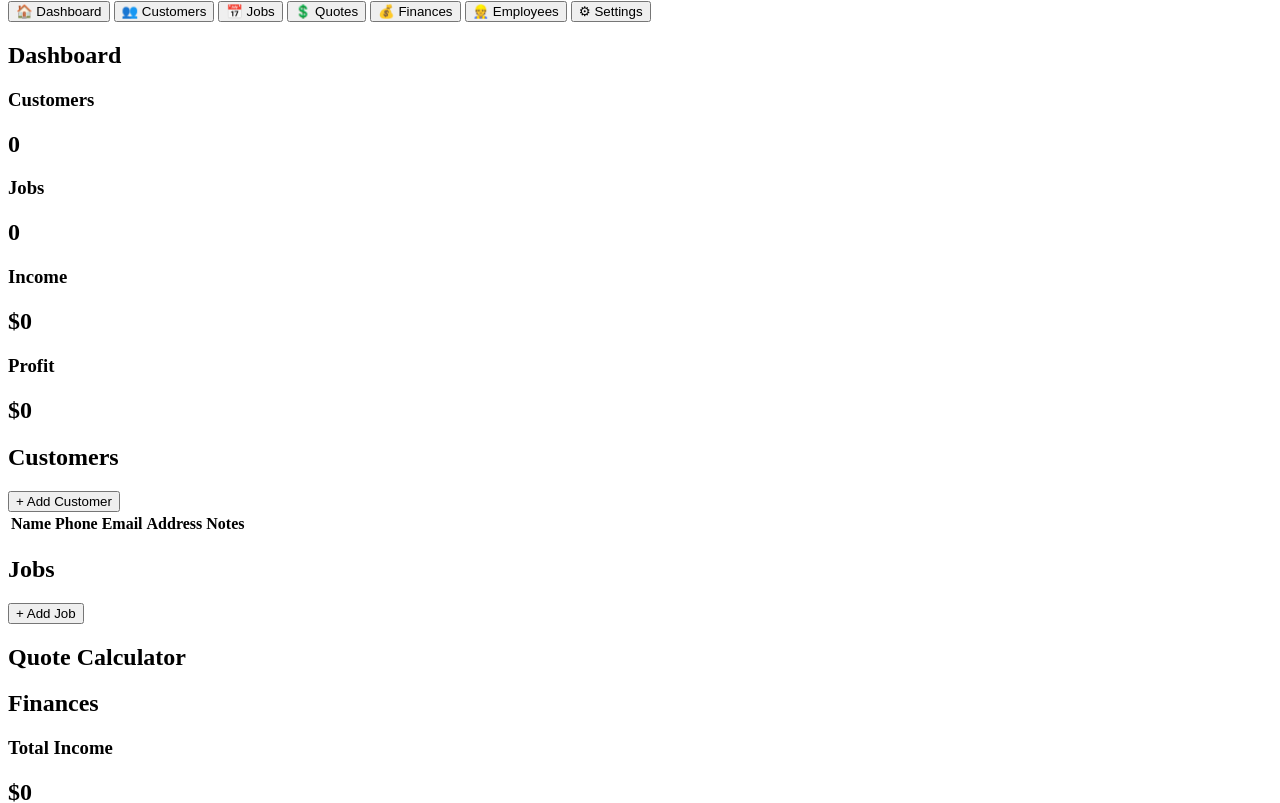
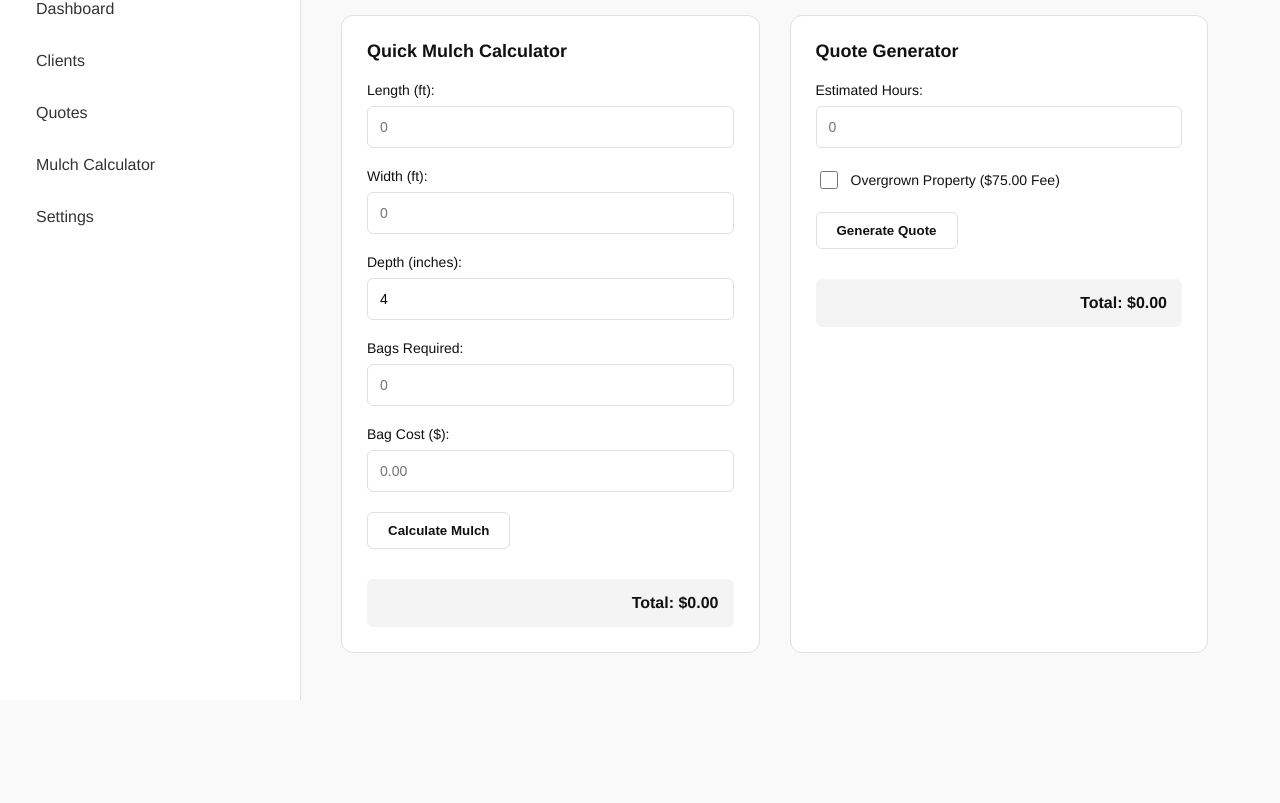
Before and after one commit to itianvj-ux/Joinkoveld, a plain HTML site: page index.html in a window 1280 px wide. Shown: the part 100-903 px from the top of the page. After the commit the page ends 800 px from the top, so only its background shows below. Drawn offline with Linux system fonts and the light colour scheme.

Commit message:
Update index.html

````diff
--- a/index.html
+++ b/index.html
@@ -3,220 +3,271 @@
 <head>
   <meta charset="UTF-8">
   <meta name="viewport" content="width=device-width, initial-scale=1.0">
-    <title>Aqua CRM</title>
+  <title>Koveld Services CRM</title>
+  <style>
+    :root {
+      --bg-color: #f9f9f9;
+      --card-bg: #ffffff;
+      --text-color: #333333;
+      --primary-color: #ff6500;
+      --secondary-color: #111111;
+      --accent-color: #e65c00;
+      --border-color: #e0e0e0;
+      --font-family: 'Helvetica Neue', Helvetica, Arial, sans-serif;
+    }
 
-    <link rel="stylesheet" href="style.css">
+    body {
+      font-family: var(--font-family);
+      background-color: var(--bg-color);
+      color: var(--text-color);
+      margin: 0;
+      display: flex;
+      min-height: 100vh;
+    }
 
-    <link href="https://fonts.googleapis.com/css2?family=Inter:wght@400;500;600;700&display=swap" rel="stylesheet">
+    sidebar {
+      width: 260px;
+      background-color: #ffffff;
+      border-right: 1px solid var(--border-color);
+      padding: 30px 20px;
+      display: flex;
+      flex-direction: column;
+    }
+
+    sidebar h2 {
+      color: var(--secondary-color);
+      margin-top: 0;
+      margin-bottom: 30px;
+      font-size: 24px;
+      letter-spacing: -0.5px;
+    }
+
+    sidebar nav {
+      display: flex;
+      flex-direction: column;
+      gap: 10px;
+    }
+
+    sidebar nav a {
+      color: var(--text-color);
+      text-decoration: none;
+      padding: 12px 16px;
+      border-radius: 6px;
+      font-weight: 500;
+      transition: background-color 0.2s, color 0.2s;
+    }
+
+    sidebar nav a:hover {
+      background-color: #f0f0f0;
+      color: var(--primary-color);
+    }
+
+    main {
+      flex: 1;
+      padding: 40px;
+      overflow-y: auto;
+    }
+
+    header {
+      display: flex;
+      justify-content: space-between;
+      align-items: center;
+      margin-bottom: 40px;
+    }
+
+    h1 {
+      margin: 0;
+      font-size: 28px;
+      color: var(--secondary-color);
+    }
+
+    .dashboard-grid {
+      display: grid;
+      grid-template-columns: repeat(auto-fill, minmax(350px, 1fr));
+      gap: 30px;
+    }
+
+    .card {
+      background-color: var(--card-bg);
+      border-radius: 12px;
+      padding: 25px;
+      border: 1px solid var(--border-color);
+      display: flex;
+      flex-direction: column;
+      gap: 20px;
+    }
+
+    .card h3 {
+      margin: 0;
+      font-size: 18px;
+      color: var(--secondary-color);
+    }
+
+    .btn {
+      background-color: var(--secondary-color);
+      color: #ffffff;
+      border: none;
+      padding: 10px 20px;
+      border-radius: 6px;
+      font-weight: 600;
+      cursor: pointer;
+      width: fit-content;
+      transition: background-color 0.2s;
+    }
+
+    .btn:hover {
+      background-color: var(--primary-color);
+    }
+
+    .btn-secondary {
+      background-color: transparent;
+      color: var(--secondary-color);
+      border: 1px solid var(--border-color);
+    }
+
+    .btn-secondary:hover {
+      background-color: #f0f0f0;
+    }
+
+    .form-group {
+      display: flex;
+      flex-direction: column;
+      gap: 8px;
+    }
+
+    label {
+      font-weight: 500;
+      font-size: 14px;
+      color: var(--secondary-color);
+    }
+
+    input[type="text"], input[type="number"], select {
+      padding: 12px;
+      border: 1px solid var(--border-color);
+      border-radius: 6px;
+      font-size: 14px;
+      width: 100%;
+      box-sizing: border-box;
+    }
+
+    .checkbox-group {
+      display: flex;
+      align-items: center;
+      gap: 10px;
+    }
+
+    .checkbox-group input {
+      width: 18px;
+      height: 18px;
+      Accent-color: var(--primary-color);
+    }
+
+    .result-display {
+      margin-top: 10px;
+      padding: 15px;
+      background-color: #f4f4f4;
+      border-radius: 6px;
+      font-weight: 600;
+      text-align: right;
+      color: var(--secondary-color);
+    }
+  </style>
 </head>
-
 <body>
 
-<div class="sidebar">
+  <sidebar>
+    <h2>Koveld Services</h2>
+    <nav>
+      <a href="#dashboard">Dashboard</a>
+      <a href="#clients">Clients</a>
+      <a href="#quotes">Quotes</a>
+      <a href="# Mulch Calc">Mulch Calculator</a>
+      <a href="#settings">Settings</a>
+    </nav>
+  </sidebar>
 
-    <div class="logo">
-        <h2>Aqua CRM</h2>
-        <p>Koveld</p>
+  <main>
+    <header>
+      <h1>Dashboard</h1>
+      <button class="btn">New Client</button>
+    </header>
+
+    <div class="dashboard-grid">
+      <div class="card">
+        <h3>Quick Mulch Calculator</h3>
+        <div class="form-group">
+          <label>Length (ft):</label>
+          <input type="number" id="mulchLength" placeholder="0">
         </div>
-
-    <button class="nav active" data-page="dashboard">🏠 Dashboard</button>
-
-    <button class="nav" data-page="customers">👥 Customers</button>
-
-    <button class="nav" data-page="jobs">📅 Jobs</button>
-
-    <button class="nav" data-page="quotes">💲 Quotes</button>
-
-    <button class="nav" data-page="finances">💰 Finances</button>
-
-    <button class="nav" data-page="employees">👷 Employees</button>
-
-    <button class="nav" data-page="settings">⚙ Settings</button>
-
+        <div class="form-group">
+          <label>Width (ft):</label>
+          <input type="number" id="mulchWidth" placeholder="0">
         </div>
-
-<div class="content">
-
-<section id="dashboard" class="page active">
-
-<h1>Dashboard</h1>
-
-<div class="cards">
-
-<div class="card">
-<h3>Customers</h3>
-<h2 id="customerCount">0</h2>
+        <div class="form-group">
+          <label>Depth (inches):</label>
+          <input type="number" id="mulchDepth" placeholder="4" value="4">
+        </div>
+        <div class="form-group">
+          <label>Bags Required:</label>
+          <input type="number" id="mulchBags" placeholder="0">
+        </div>
+        <div class="form-group">
+          <label>Bag Cost ($):</label>
+          <input type="number" id="mulchCostPerBag" placeholder="0.00">
+        </div>
+        <button class="btn btn-secondary" onclick="calculateMulch()">Calculate Mulch</button>
+        <div class="result-display" id="mulchTotal">Total: $0.00</div>
       </div>
 
       <div class="card">
-<h3>Jobs</h3>
-<h2 id="jobCount">0</h2>
+        <h3>Quote Generator</h3>
+        <div class="form-group">
+          <label>Estimated Hours:</label>
+          <input type="number" id="quoteHours" placeholder="0">
         </div>
+        <div class="checkbox-group">
+          <input type="checkbox" id="overgrownToggle">
+          <label for="overgrownToggle">Overgrown Property ($75.00 Fee)</label>
+        </div>
+        <button class="btn btn-secondary" onclick="generateQuote()">Generate Quote</button>
+        <div class="result-display" id="quoteTotal">Total: $0.00</div>
+      </div>
+    </div>
+  </main>
 
-<div class="card">
-<h3>Income</h3>
-<h2 id="incomeTotal">$0</h2>
-</div>
+  <script>
+    function calculateMulch() {
+      const length = parseFloat(document.getElementById('mulchLength').value) || 0;
+      const width = parseFloat(document.getElementById('mulchWidth').value) || 0;
+      const depth = parseFloat(document.getElementById('mulchDepth').value) || 4;
+      const bags = parseFloat(document.getElementById('mulchBags').value) || 0;
+      const costPerBag = parseFloat(document.getElementById('mulchCostPerBag').value) || 0;
 
-<div class="card">
-<h3>Profit</h3>
-<h2 id="profitTotal">$0</h2>
-</div>
+      const totalCost = bags * costPerBag;
+      document.getElementById('mulchTotal').textContent = `Total: $${totalCost.toFixed(2)}`;
+    }
 
-</div>
+    function generateQuote() {
+      const hours = parseFloat(document.getElementById('quoteHours').value) || 0;
+      const isOvergrown = document.getElementById('overgrownToggle').checked;
 
-</section>
+      const hourlyRate = 100;
+      const minCharge = 35;
+      const overgrownFee = 75;
 
-<section id="customers" class="page">
+      let total = hours * hourlyRate;
 
-<h1>Customers</h1>
+      if (isOvergrown) {
+        total += overgrownFee;
+      }
 
-<button id="addCustomerBtn">
-+ Add Customer
-</button>
+      if (total < minCharge && total > 0) {
+        total = minCharge;
+      }
 
-<table>
-
-<thead>
-
-<tr>
-
-<th>Name</th>
-
-<th>Phone</th>
-
-<th>Email</th>
-
-<th>Address</th>
-
-<th>Notes</th>
-
-<th></th>
-
-</tr>
-
-</thead>
-
-<tbody id="customerTable">
-
-</tbody>
-
-</table>
-
-</section>
-
-<section id="jobs" class="page">
-
-<h1>Jobs</h1>
-
-<button id="addJobBtn">
-+ Add Job
-</button>
-
-<div id="jobList">
-
-</div>
-
-</section>
-
-<section id="quotes" class="page">
-
-<h1>Quote Calculator</h1>
-
-<div id="quoteCalculator">
-
-</div>
-
-</section>
-
-<section id="finances" class="page">
-
-<h1>Finances</h1>
-
-<div class="cards">
-
-<div class="card">
-
-<h3>Total Income</h3>
-
-<h2 id="financeIncome">$0</h2>
-
-</div>
-
-<div class="card">
-
-<h3>Total Expenses</h3>
-
-<h2 id="financeExpense">$0</h2>
-
-</div>
-
-<div class="card">
-
-<h3>Profit</h3>
-
-<h2 id="financeProfit">$0</h2>
-
-</div>
-
-</div>
-
-<button id="addIncomeBtn">
-
-+ Add Income
-
-</button>
-
-<button id="addExpenseBtn">
-
-+ Add Expense
-
-</button>
-
-<div id="financeTable">
-
-</div>
-
-</section>
-
-<section id="employees" class="page">
-
-<h1>Employees</h1>
-
-<button id="addEmployeeBtn">
-
-+ Add Employee
-
-</button>
-
-<div id="employeeList">
-
-</div>
-
-</section>
-
-<section id="settings" class="page">
-
-<h1>Settings</h1>
-
-<p>Google Sheets Connection</p>
-
-<button id="connectGoogle">
-
-Connect Google Sheets
-
-</button>
-
-</section>
-
-</div>
-
-<div id="modalContainer"></div>
-
-<script src="google.js"></script>
-
-<script src="script.js"></script>
-
+      document.getElementById('quoteTotal').textContent = `Total: $${total.toFixed(2)}`;
+    }
+  </script>
 </body>
-
 </html>
+```—
````
Lines whose indentation alone changed are shown as unchanged.
